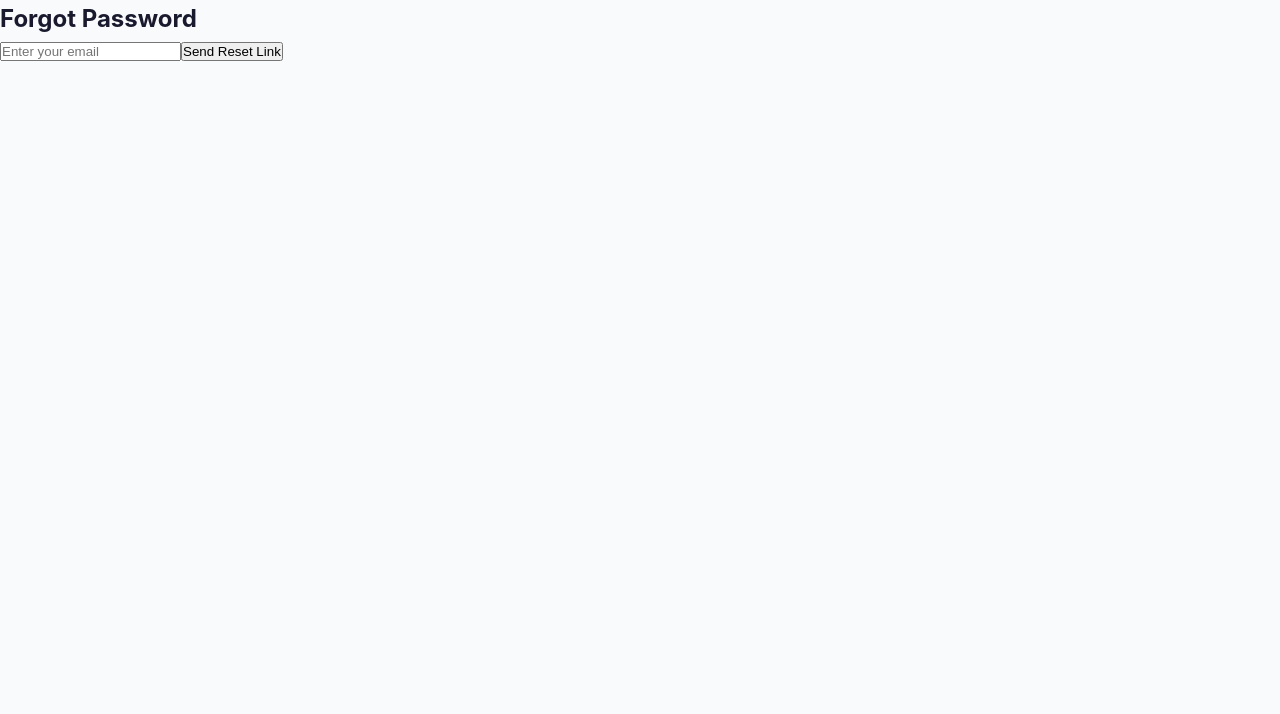
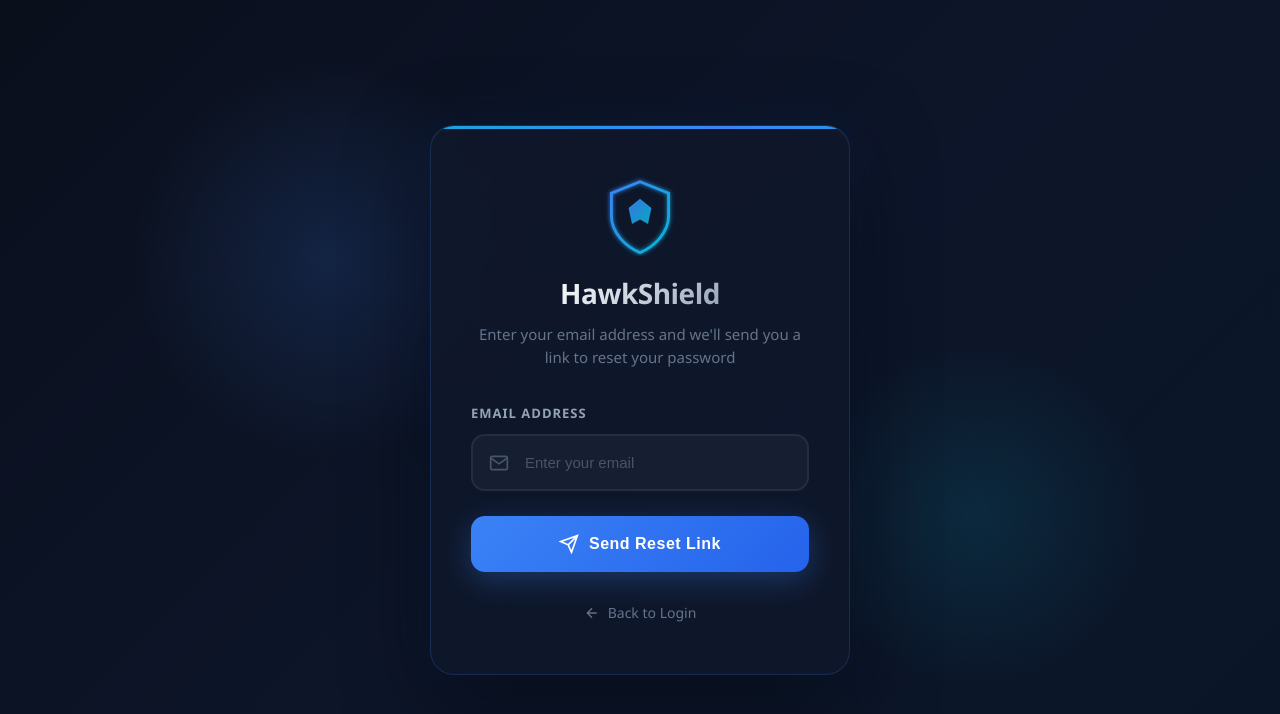
Before and after one commit to divinegupta0611/HawkShield-frontend, a React (Vite) app: page /forgot-password in a window 1280 px wide. Shown: the top 714 px of the page. Built offline with nearby package versions, Linux system fonts and the light colour scheme; no server answers.

Commit message:
forgot password fixed

```diff
--- a/src/pages/ForgotPassword.jsx
+++ b/src/pages/ForgotPassword.jsx
@@ -1,41 +1,340 @@
-// ForgotPassword.jsx
 import { useState } from "react";
-import { supabase } from "../SupabaseClient";
 
 const ForgotPassword = () => {
   const [email, setEmail] = useState("");
   const [message, setMessage] = useState("");
+  const [isSuccess, setIsSuccess] = useState(false);
+  const [isLoading, setIsLoading] = useState(false);
+  const [isFocused, setIsFocused] = useState(false);
 
   const handleForgotPassword = async (e) => {
     e.preventDefault();
+    setIsLoading(true);
 
-    const { data, error } = await supabase.auth.resetPasswordForEmail(email, {
-      redirectTo: "https://hawk-shield-frontend.vercel.app/reset-password",
-    });
+    setTimeout(() => {
+      setIsSuccess(true);
+      setMessage("Check your email! A password reset link has been sent if the email exists.");
+      setIsLoading(false);
+    }, 1500);
+  };
 
-    if (error) {
-      setMessage(error.message);
-    } else {
-      setMessage(
-        "Check your email! A password reset link has been sent if the email exists."
-      );
+  const styles = {
+    container: {
+      minHeight: '100vh',
+      background: 'linear-gradient(135deg, #0a0f1c 0%, #0d1529 50%, #0a1628 100%)',
+      display: 'flex',
+      alignItems: 'center',
+      justifyContent: 'center',
+      padding: '20px',
+      position: 'relative',
+      overflow: 'hidden',
+      fontFamily: "'Segoe UI', Tahoma, Geneva, Verdana, sans-serif"
+    },
+    bgOrb1: {
+      position: 'absolute',
+      top: '10%',
+      left: '10%',
+      width: '400px',
+      height: '400px',
+      background: 'radial-gradient(circle, rgba(59, 130, 246, 0.15) 0%, transparent 70%)',
+      borderRadius: '50%',
+      animation: 'float 8s ease-in-out infinite'
+    },
+    bgOrb2: {
+      position: 'absolute',
+      bottom: '10%',
+      right: '10%',
+      width: '350px',
+      height: '350px',
+      background: 'radial-gradient(circle, rgba(6, 182, 212, 0.12) 0%, transparent 70%)',
+      borderRadius: '50%',
+      animation: 'float 10s ease-in-out infinite reverse'
+    },
+    bgOrb3: {
+      position: 'absolute',
+      top: '50%',
+      left: '50%',
+      transform: 'translate(-50%, -50%)',
+      width: '500px',
+      height: '500px',
+      background: 'radial-gradient(circle, rgba(37, 99, 235, 0.08) 0%, transparent 70%)',
+      borderRadius: '50%',
+      animation: 'pulse 6s ease-in-out infinite'
+    },
+    card: {
+      position: 'relative',
+      width: '100%',
+      maxWidth: '420px',
+      background: 'linear-gradient(145deg, rgba(15, 23, 42, 0.9) 0%, rgba(15, 23, 42, 0.95) 100%)',
+      backdropFilter: 'blur(20px)',
+      borderRadius: '24px',
+      border: '1px solid rgba(59, 130, 246, 0.2)',
+      boxShadow: '0 25px 80px rgba(0, 0, 0, 0.5), 0 0 60px rgba(59, 130, 246, 0.1), inset 0 1px 0 rgba(255, 255, 255, 0.05)',
+      overflow: 'hidden'
+    },
+    topGlow: {
+      position: 'absolute',
+      top: 0,
+      left: 0,
+      right: 0,
+      height: '3px',
+      background: 'linear-gradient(90deg, #3b82f6, #06b6d4, #3b82f6)',
+      backgroundSize: '200% 100%',
+      animation: 'shimmer 3s linear infinite'
+    },
+    content: {
+      padding: '50px 40px'
+    },
+    logoContainer: {
+      display: 'flex',
+      flexDirection: 'column',
+      alignItems: 'center',
+      marginBottom: '35px'
+    },
+    shield: {
+      width: '70px',
+      height: '80px',
+      position: 'relative',
+      marginBottom: '15px'
+    },
+    title: {
+      fontSize: '28px',
+      fontWeight: '700',
+      background: 'linear-gradient(135deg, #ffffff 0%, #94a3b8 100%)',
+      WebkitBackgroundClip: 'text',
+      WebkitTextFillColor: 'transparent',
+      marginBottom: '8px',
+      letterSpacing: '-0.5px'
+    },
+    subtitle: {
+      fontSize: '15px',
+      color: '#64748b',
+      textAlign: 'center',
+      lineHeight: '1.5'
+    },
+    inputGroup: {
+      position: 'relative',
+      marginBottom: '25px'
+    },
+    inputLabel: {
+      display: 'block',
+      fontSize: '13px',
+      fontWeight: '600',
+      color: '#94a3b8',
+      marginBottom: '10px',
+      textTransform: 'uppercase',
+      letterSpacing: '1px'
+    },
+    inputWrapper: {
+      position: 'relative',
+      display: 'flex',
+      alignItems: 'center'
+    },
+    inputIcon: {
+      position: 'absolute',
+      left: '18px',
+      color: isFocused ? '#3b82f6' : '#475569',
+      transition: 'color 0.3s ease',
+      zIndex: 1
+    },
+    input: {
+      width: '100%',
+      padding: '18px 18px 18px 52px',
+      fontSize: '15px',
+      color: '#e2e8f0',
+      background: 'rgba(30, 41, 59, 0.5)',
+      border: `2px solid ${isFocused ? '#3b82f6' : 'rgba(71, 85, 105, 0.3)'}`,
+      borderRadius: '14px',
+      outline: 'none',
+      transition: 'all 0.3s ease',
+      boxShadow: isFocused ? '0 0 25px rgba(59, 130, 246, 0.2)' : 'none'
+    },
+    button: {
+      width: '100%',
+      padding: '18px',
+      fontSize: '16px',
+      fontWeight: '600',
+      color: '#ffffff',
+      background: isLoading
+        ? 'linear-gradient(135deg, #1e40af 0%, #1e3a8a 100%)'
+        : 'linear-gradient(135deg, #3b82f6 0%, #2563eb 100%)',
+      border: 'none',
+      borderRadius: '14px',
+      cursor: isLoading ? 'not-allowed' : 'pointer',
+      transition: 'all 0.3s ease',
+      boxShadow: '0 8px 30px rgba(59, 130, 246, 0.3)',
+      display: 'flex',
+      alignItems: 'center',
+      justifyContent: 'center',
+      gap: '10px',
+      letterSpacing: '0.5px'
+    },
+    spinner: {
+      width: '20px',
+      height: '20px',
+      border: '2px solid rgba(255, 255, 255, 0.3)',
+      borderTopColor: '#ffffff',
+      borderRadius: '50%',
+      animation: 'spin 0.8s linear infinite'
+    },
+    message: {
+      marginTop: '25px',
+      padding: '16px 20px',
+      borderRadius: '12px',
+      fontSize: '14px',
+      lineHeight: '1.5',
+      background: isSuccess
+        ? 'rgba(34, 197, 94, 0.1)'
+        : 'rgba(239, 68, 68, 0.1)',
+      border: `1px solid ${isSuccess ? 'rgba(34, 197, 94, 0.3)' : 'rgba(239, 68, 68, 0.3)'}`,
+      color: isSuccess ? '#4ade80' : '#f87171',
+      display: 'flex',
+      alignItems: 'flex-start',
+      gap: '12px'
+    },
+    backLink: {
+      display: 'flex',
+      alignItems: 'center',
+      justifyContent: 'center',
+      gap: '8px',
+      marginTop: '30px',
+      color: '#64748b',
+      fontSize: '14px',
+      textDecoration: 'none',
+      transition: 'color 0.3s ease',
+      cursor: 'pointer'
     }
   };
 
   return (
-    <div>
-      <h2>Forgot Password</h2>
-      <form onSubmit={handleForgotPassword}>
+    <div style={styles.container}>
+      <style>{`
+        @keyframes float {
+          0%, 100% { transform: translateY(0) rotate(0deg); }
+          50% { transform: translateY(-30px) rotate(5deg); }
+        }
+        @keyframes pulse {
+          0%, 100% { opacity: 0.5; transform: translate(-50%, -50%) scale(1); }
+          50% { opacity: 0.8; transform: translate(-50%, -50%) scale(1.1); }
+        }
+        @keyframes shimmer {
+          0% { background-position: -200% 0; }
+          100% { background-position: 200% 0; }
+        }
+        @keyframes spin {
+          to { transform: rotate(360deg); }
+        }
+        input::placeholder {
+          color: #475569;
+        }
+        button:hover:not(:disabled) {
+          transform: translateY(-2px);
+          box-shadow: 0 12px 40px rgba(59, 130, 246, 0.4);
+        }
+      `}</style>
+
+      <div style={styles.bgOrb1} />
+      <div style={styles.bgOrb2} />
+      <div style={styles.bgOrb3} />
+
+      <div style={styles.card}>
+        <div style={styles.topGlow} />
+
+        <div style={styles.content}>
+          <div style={styles.logoContainer}>
+            <svg style={styles.shield} viewBox="0 0 60 70">
+              <defs>
+                <linearGradient id="shieldGrad" x1="0%" y1="0%" x2="100%" y2="100%">
+                  <stop offset="0%" stopColor="#3b82f6" />
+                  <stop offset="100%" stopColor="#06b6d4" />
+                </linearGradient>
+                <filter id="glow">
+                  <feGaussianBlur stdDeviation="2" result="coloredBlur"/>
+                  <feMerge>
+                    <feMergeNode in="coloredBlur"/>
+                    <feMergeNode in="SourceGraphic"/>
+                  </feMerge>
+                </filter>
+              </defs>
+              <path
+                d="M30 5 L55 15 L55 35 C55 50 42 62 30 67 C18 62 5 50 5 35 L5 15 Z"
+                fill="none"
+                stroke="url(#shieldGrad)"
+                strokeWidth="2.5"
+                filter="url(#glow)"
+              />
+              <path
+                d="M30 20 L40 28 L37 42 L30 38 L23 42 L20 28 Z"
+                fill="url(#shieldGrad)"
+                opacity="0.9"
+              />
+            </svg>
+            <h1 style={styles.title}>HawkShield</h1>
+            <p style={styles.subtitle}>Enter your email address and we'll send you a link to reset your password</p>
+          </div>
+
+          <div style={styles.inputGroup}>
+            <label style={styles.inputLabel}>Email Address</label>
+            <div style={styles.inputWrapper}>
+              <svg style={styles.inputIcon} width="20" height="20" viewBox="0 0 24 24" fill="none" stroke="currentColor" strokeWidth="2">
+                <rect x="2" y="4" width="20" height="16" rx="2"/>
+                <path d="M22 6L12 13L2 6"/>
+              </svg>
               <input
                 type="email"
                 placeholder="Enter your email"
                 value={email}
                 onChange={(e) => setEmail(e.target.value)}
+                onFocus={() => setIsFocused(true)}
+                onBlur={() => setIsFocused(false)}
+                style={styles.input}
                 required
               />
-        <button type="submit">Send Reset Link</button>
-      </form>
-      {message && <p>{message}</p>}
+            </div>
+          </div>
+
+          <button
+            onClick={handleForgotPassword}
+            style={styles.button}
+            disabled={isLoading}
+          >
+            {isLoading ? (
+              <>
+                <div style={styles.spinner} />
+                Sending...
+              </>
+            ) : (
+              <>
+                <svg width="20" height="20" viewBox="0 0 24 24" fill="none" stroke="currentColor" strokeWidth="2">
+                  <path d="M22 2L11 13"/>
+                  <path d="M22 2L15 22L11 13L2 9L22 2Z"/>
+                </svg>
+                Send Reset Link
+              </>
+            )}
+          </button>
+
+          {message && (
+            <div style={styles.message}>
+              <svg width="20" height="20" viewBox="0 0 24 24" fill="none" stroke="currentColor" strokeWidth="2" style={{flexShrink: 0, marginTop: '2px'}}>
+                {isSuccess ? (
+                  <path d="M22 11.08V12a10 10 0 1 1-5.93-9.14M22 4L12 14.01l-3-3"/>
+                ) : (
+                  <circle cx="12" cy="12" r="10"/>
+                )}
+              </svg>
+              {message}
+            </div>
+          )}
+
+          <div style={styles.backLink}>
+            <svg width="16" height="16" viewBox="0 0 24 24" fill="none" stroke="currentColor" strokeWidth="2">
+              <path d="M19 12H5M12 19l-7-7 7-7"/>
+            </svg>
+            Back to Login
+          </div>
+        </div>
+      </div>
     </div>
   );
 };
```
Lines whose indentation alone changed are shown as unchanged.
